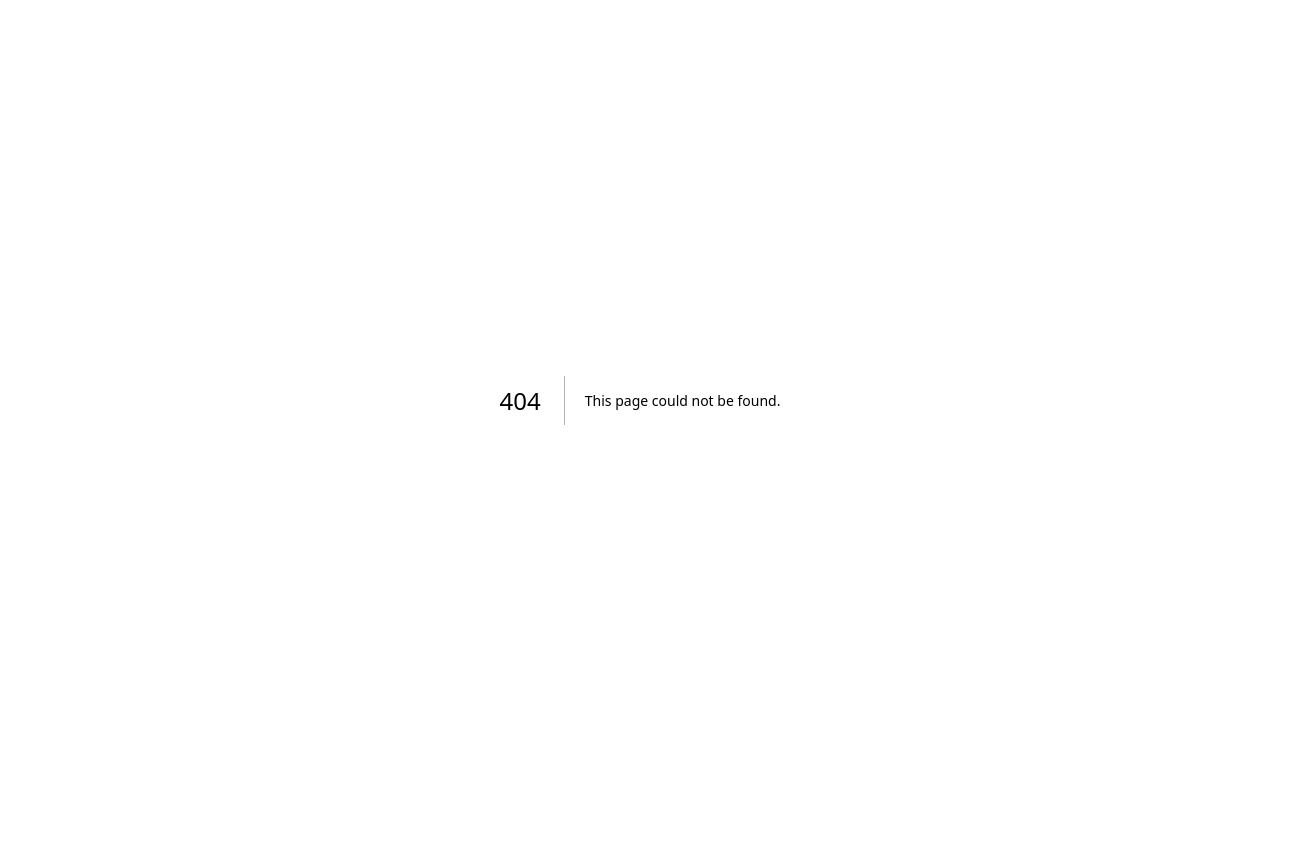
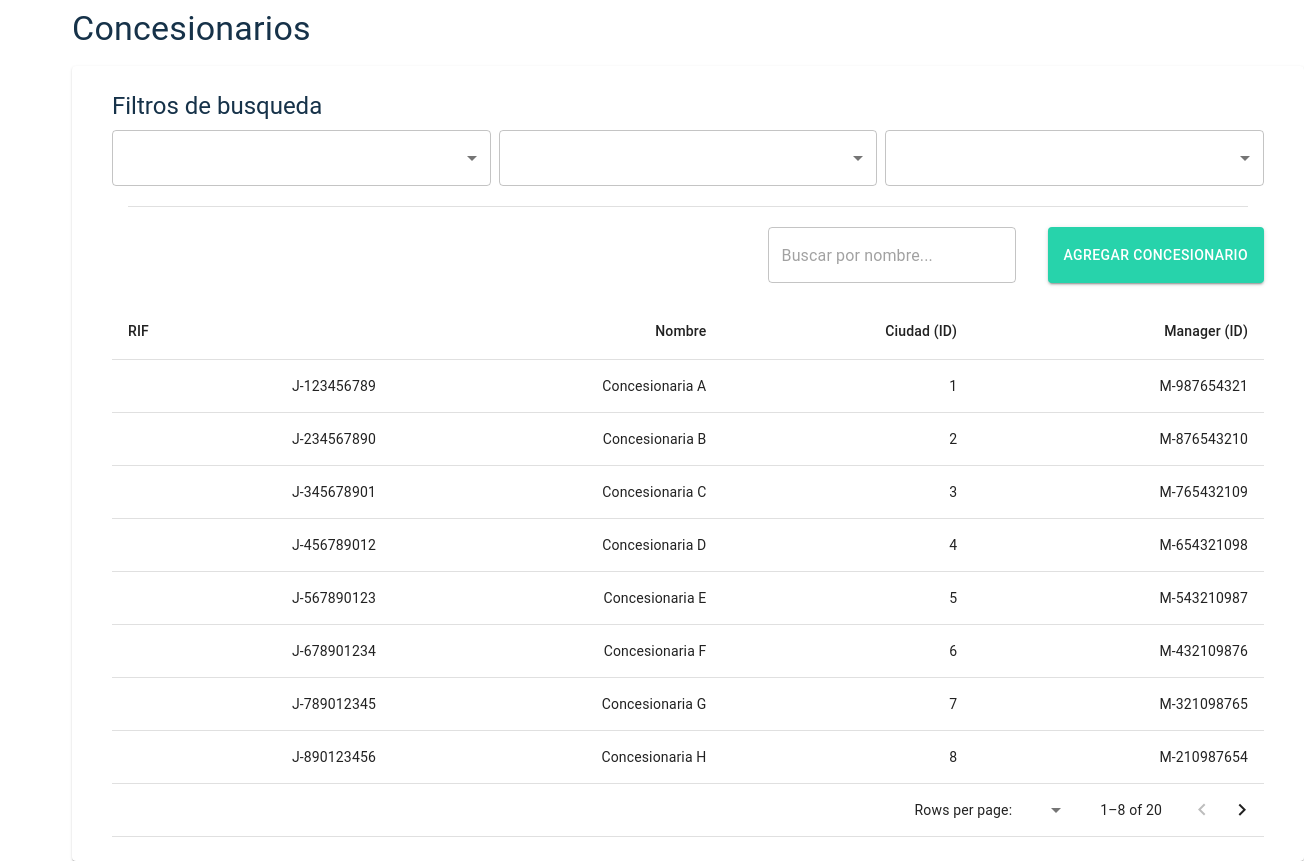
Before and after one commit to Paulaforero/ty-frontend-admin, a Next.js app: page /dealerships in a window 1280 px wide. Before the commit this address had no page. Shown: the whole page, 1304 px wide, since content can reach past the window. Before the commit the page ends 800 px from the top, so only its background shows below. Built offline with nearby package versions, Linux system fonts and the light colour scheme.

Commit message:
feat: dealerships page and table

```diff
--- /dev/null
+++ b/app/(private)/dealerships/page.jsx
@@ -0,0 +1,113 @@
+'use client'
+
+import {
+  Button,
+  Select,
+  Table,
+  TextField,
+  Divider,
+  Stack,
+  Card,
+  Typography,
+  Box,
+  Container,
+  TableHead,
+  TableRow,
+  TableCell,
+  TableBody,
+  TablePagination,
+  TableFooter,
+} from '@mui/material'
+import { dealerships } from '../../../mock/dealerships'
+import { useState } from 'react'
+
+export default function DealershipsPage() {
+
+  const [rowsPerPage, setRowsPerPage] = useState(8)
+  const [page, setPage] = useState(0)
+
+  const incrementPage = () => setPage(page => page + 1)
+
+  return (
+    <Container
+      component="main"
+      className="flex flex-col justify-center items-center w-full h-full"
+    >
+      <Box component="header" className="pb-4 w-full">
+        <Typography variant="h4" component="h2" className="text-left" color='secondary'>
+          Concesionarios
+        </Typography>
+      </Box>
+
+      <Card
+        variant="elevation"
+        className="flex flex-col gap-5 px-10 py-6 w-full"
+      >
+        <Box component="section">
+          <Typography variant="h5" component="h3" className='pb-2' color='secondary'>
+            Filtros de busqueda
+          </Typography>
+          <Stack direction="row" spacing={1} className="">
+            <Select className="flex-grow" />
+            <Select className="flex-grow" />
+            <Select className="flex-grow" />
+          </Stack>
+        </Box>
+
+        <Divider variant="middle" />
+
+        <Box
+          component="section"
+          className="flex flex-nowrap gap-2 md:gap-8 justify-end"
+        >
+          <TextField
+            variant="outlined"
+            placeholder="Buscar por nombre..."
+          ></TextField>
+          <Button variant="contained" color="primary">
+            Agregar concesionario
+          </Button>
+        </Box>
+
+        <Box component="section">
+          <Table>
+            <TableHead>
+              <TableRow>
+                <TableCell>RIF</TableCell>
+                <TableCell align="right">Nombre</TableCell>
+                <TableCell align="right">Ciudad (ID)</TableCell>
+                <TableCell align="right">Manager (ID)</TableCell>
+              </TableRow>
+            </TableHead>
+            <TableBody>
+              {(rowsPerPage > 0
+                ? dealerships.slice(
+                    page * rowsPerPage,
+                    page * rowsPerPage + rowsPerPage
+                  )
+                : dealerships
+              ).map(dealership => (
+                <TableRow key={dealership.rif}>
+                  <TableCell align="right">{dealership.rif}</TableCell>
+                  <TableCell align="right">{dealership.name}</TableCell>
+                  <TableCell align="right">{dealership.city_id}</TableCell>
+                  <TableCell align="right">{dealership.manager_id}</TableCell>
+                </TableRow>
+              ))}
+            </TableBody>
+            <TableFooter>
+              <TableRow>
+                <TablePagination
+                  rowsPerPage={rowsPerPage}
+                  count={dealerships.length}
+                  page={0}
+                  onPageChange={setPage}
+                />
+              </TableRow>
+            </TableFooter>
+          </Table>
+        </Box>
+      </Card>
+    </Container>
+  )
+}
```
